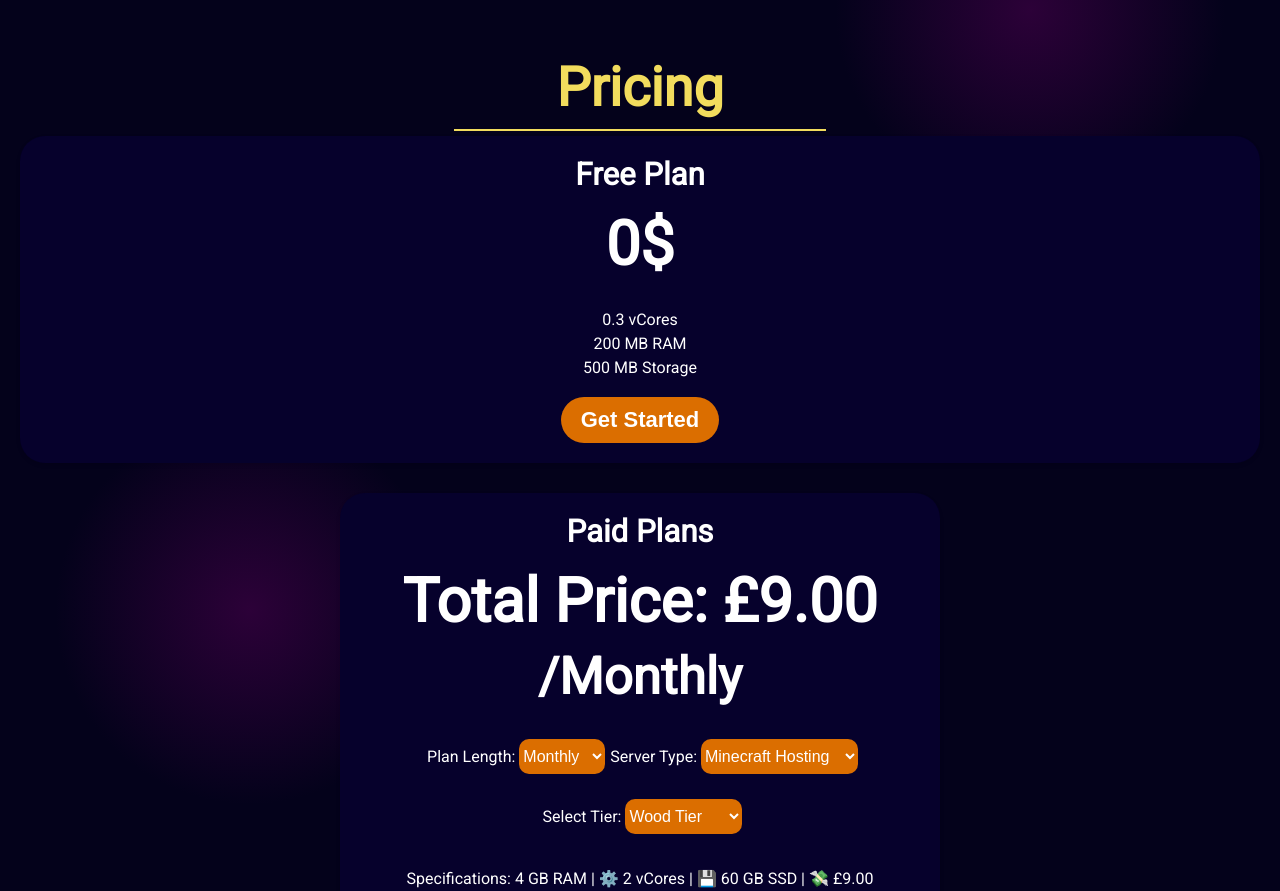
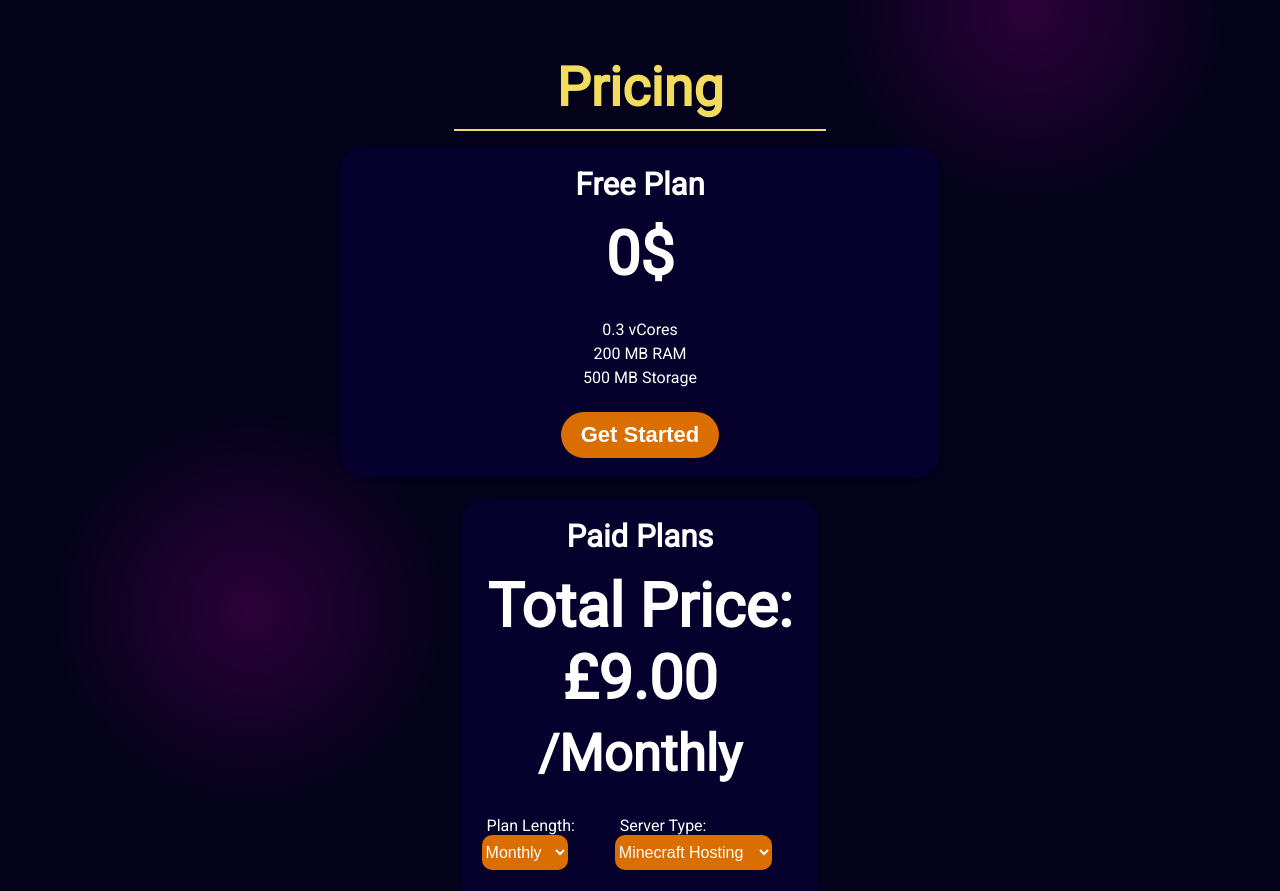
Before and after one commit to ethanissigmer/skyforgehosting, a plain HTML site: page index.html in a window 1280 px wide. Shown: the part 840-1731 px from the top of the page. Drawn offline with nearby package versions, Linux system fonts and the light colour scheme.

Commit message:
Update index.html

```diff
--- a/index.html
+++ b/index.html
@@ -54,7 +54,7 @@
     <h2>Pricing</h2>
     <hr />
 
-    <div class="cad-container">
+    <div class="card-container">
       <div class="card">
           <h3>Free Plan</h3>
           <h2 class="price">0$</h2>
```
